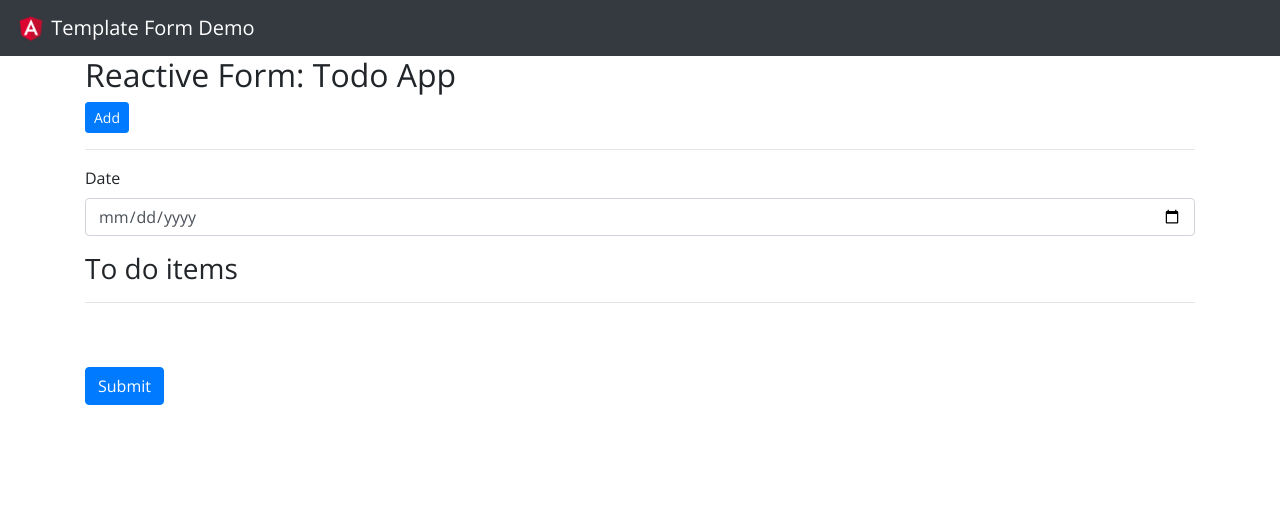
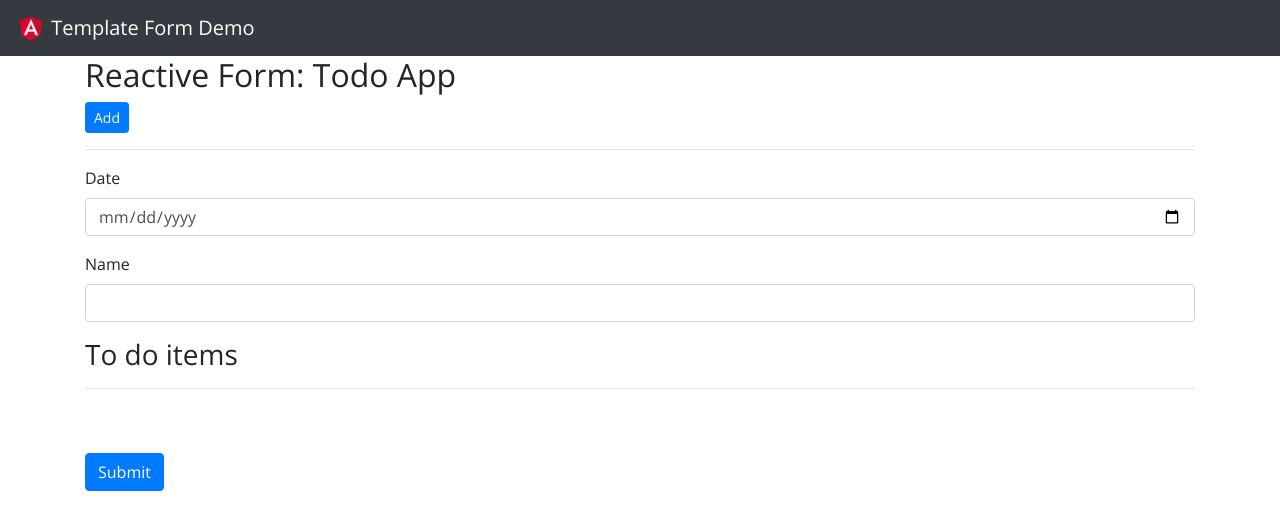
Before and after one commit to vivek-training/ng-template-form-demo, an Angular app: page / in a window 1280 px wide. Shown: the top 530 px of the page. Built offline with nearby package versions, Linux system fonts and the light colour scheme.

Commit message:
finished

```diff
--- a/src/app/rform/rform.component.html
+++ b/src/app/rform/rform.component.html
@@ -14,6 +14,16 @@
       Date
     </label>
     <input type="date" class="form-control" formControlName="on" />
+  </div>
+  <div class="form-group">
+    <label for="Date">
+      Name
+    </label>
+    <input type="text" class="form-control" formControlName="name" />
+
+    <span *ngIf="name.touched && name.errors?.async_error" class="text-danger">
+      Async error present
+    </span>
   </div>
   <h3>To do items</h3>
   <hr />
--- a/src/app/rform/rform.component.ts
+++ b/src/app/rform/rform.component.ts
@@ -1,5 +1,14 @@
 import { Component, OnInit } from '@angular/core';
-import { FormBuilder, Validators, FormArray } from '@angular/forms';
+import {
+  FormBuilder,
+  Validators,
+  FormArray,
+  AbstractControl,
+  FormControl,
+  ValidationErrors
+} from '@angular/forms';
+import { Observable, of } from 'rxjs';
+import { delay } from 'rxjs/operators';
 
 @Component({
   selector: 'app-rform',
@@ -8,10 +17,12 @@ import { FormBuilder, Validators, FormArray } from '@angular/forms';
 })
 export class RformComponent implements OnInit {
   form: FormGroup;
+  validName = 'Default';
 
   constructor(private formBuilder: FormBuilder) {
     this.form = this.formBuilder.group({
       on: ['', Validators.required],
+      name: ['', [Validators.required], this.asyncNameValidator.bind(this)],
       items: new FormArray([])
     });
   }
@@ -35,7 +46,30 @@ export class RformComponent implements OnInit {
 
   ngOnInit() {}
 
+  get name(): FormControl {
+    return this.form.controls['name'];
+  }
+
   onSubmitHandler() {
     console.log('Form posted', this.form.value);
   }
+
+  asyncNameValidator(
+    control: AbstractControl
+  ): Promise<ValidationErrors> | Observable<ValidationErrors> {
+    let val = control.value;
+
+    if (this.validName === val) {
+      return of(null).pipe(delay(2000)); //  null for passing validation
+    } else {
+      return of({ async_error: true }).pipe(delay(2000));
+    }
+
+    // promise implementation: should resolve in either case!
+    // if (this.validName === val) {
+    //   return Promise.resolve(null);  //  null for passing validation
+    // } else {
+    //   return Promise.resolve({ async_error: true });
+    // }
+  }
 }
```
